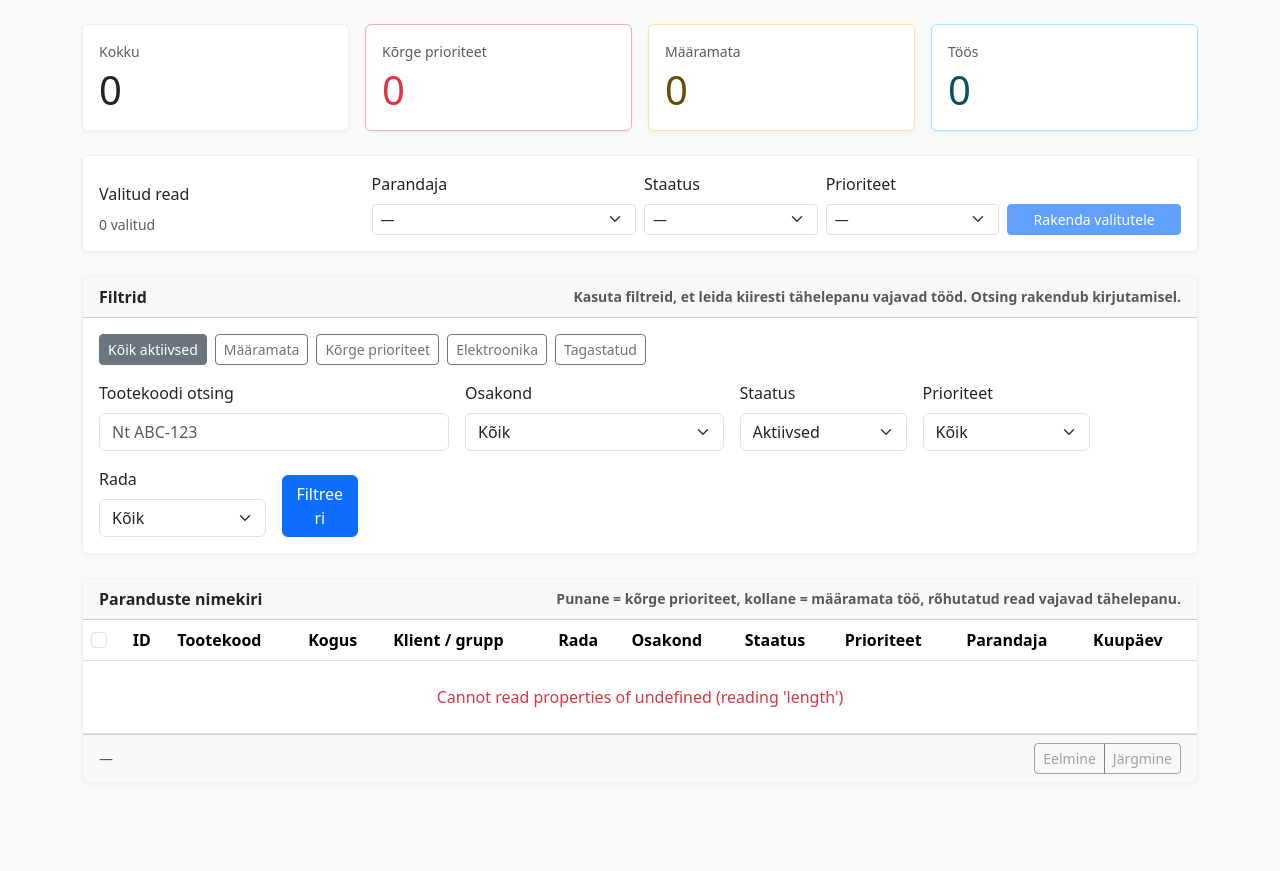
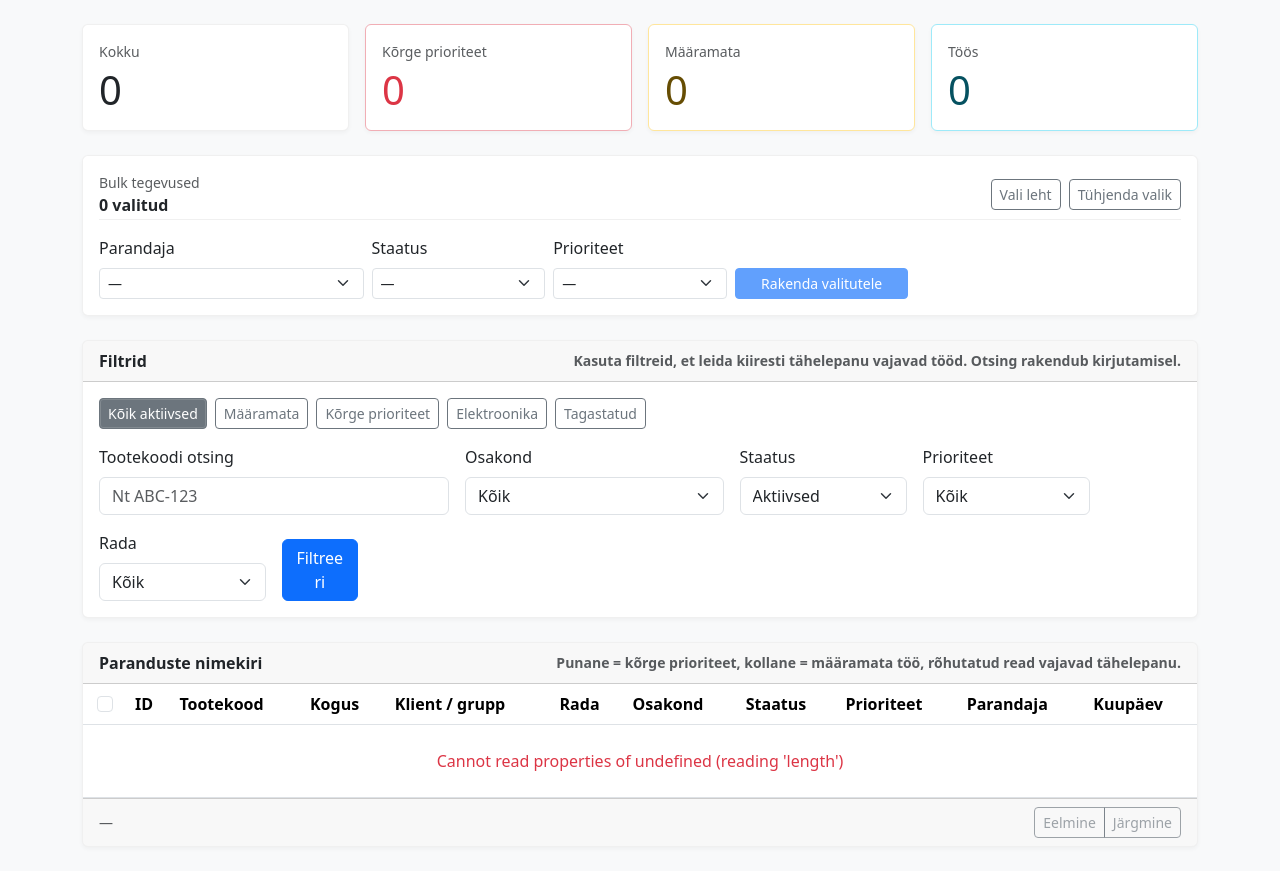
Before and after one commit to jarmo164/RepairPlan, a Django app: page /repairs/ in a window 1280 px wide. Shown: the part 158-1029 px from the top of the page. Before the commit the page ends 932 px from the top, so only its background shows below. Run offline with Django 5.2, Linux system fonts and the light colour scheme; the visitor is signed in with stand-in values (Sample User, id 1); data comes from the database, SQL or seed files in the repository; data that the repository does not hold is empty.

Commit message:
refactor: improve bulk toolbar ux

```diff
--- a/static/css/app.css
+++ b/static/css/app.css
@@ -245,3 +245,30 @@ body {
 .operations-inline-form .btn {
   white-space: nowrap;
 }
+
+.bulk-toolbar-card {
+  position: sticky;
+  top: 0.75rem;
+  z-index: 10;
+  transition: box-shadow 0.15s ease, border-color 0.15s ease, transform 0.15s ease;
+}
+
+.bulk-toolbar-card--active {
+  border-color: rgba(13,110,253,.25);
+  box-shadow: 0 .5rem 1rem rgba(13,110,253,.08);
+}
+
+.bulk-toolbar-header {
+  padding-bottom: 0.15rem;
+  border-bottom: 1px solid rgba(0,0,0,.06);
+}
+
+#repairs-list-table thead th:first-child,
+#repairs-list-table tbody td:first-child {
+  width: 2.75rem;
+  text-align: center;
+}
+
+.quick-filter-btn.btn-secondary {
+  box-shadow: inset 0 0 0 1px rgba(255,255,255,.15);
+}
--- a/templates/repairs/repair_list.html
+++ b/templates/repairs/repair_list.html
@@ -50,14 +50,20 @@
 
 <div id="repairs-feedback" class="mb-3"></div>
 
-<div class="card section-card mb-4">
+<div class="card section-card mb-4 bulk-toolbar-card" id="bulk-toolbar-card">
   <div class="card-body py-3">
+    <div class="d-flex justify-content-between align-items-center flex-wrap gap-2 mb-3 bulk-toolbar-header">
+      <div>
+        <div class="small text-body-secondary">Bulk tegevused</div>
+        <div class="fw-semibold" id="bulk-selection-count">0 valitud</div>
+      </div>
+      <div class="d-flex flex-wrap gap-2">
+        <button class="btn btn-sm btn-outline-secondary" type="button" id="bulk-select-page-btn">Vali leht</button>
+        <button class="btn btn-sm btn-outline-secondary" type="button" id="bulk-clear-btn">Tühjenda valik</button>
+      </div>
+    </div>
     <div class="row g-2 align-items-end">
-      <div class="col-md-3">
-        <label class="form-label">Valitud read</label>
-        <div class="small text-body-secondary" id="bulk-selection-count">0 valitud</div>
-      </div>
-      <div class="col-md-3">
+      <div class="col-md-3 d-none d-md-block">
         <label class="form-label">Parandaja</label>
         <select class="form-select form-select-sm" id="bulk-assigned-to">
           <option value="">—</option>
@@ -204,6 +210,9 @@
   const bulkStatus = document.getElementById('bulk-status');
   const bulkPriority = document.getElementById('bulk-priority');
   const bulkApplyBtn = document.getElementById('bulk-apply-btn');
+  const bulkSelectPageBtn = document.getElementById('bulk-select-page-btn');
+  const bulkClearBtn = document.getElementById('bulk-clear-btn');
+  const bulkToolbarCard = document.getElementById('bulk-toolbar-card');
   const assigneeChoices = {{ assignee_choices_json|safe }};
   let currentPage = 1;
   let selectedRepairIds = new Set();
@@ -284,7 +293,17 @@
   function updateBulkState() {
     bulkSelectionCount.textContent = `${selectedRepairIds.size} valitud`;
     bulkApplyBtn.disabled = selectedRepairIds.size === 0;
+    bulkToolbarCard.classList.toggle('bulk-toolbar-card--active', selectedRepairIds.size > 0);
+    if (bulkClearBtn) bulkClearBtn.disabled = selectedRepairIds.size === 0;
+
     const pageCheckboxes = Array.from(document.querySelectorAll('.repair-select-checkbox'));
+    const selectedOnPage = pageCheckboxes.filter((el) => el.checked).length;
+
+    if (bulkSelectPageBtn) {
+      bulkSelectPageBtn.disabled = pageCheckboxes.length === 0;
+      bulkSelectPageBtn.textContent = selectedOnPage === pageCheckboxes.length && pageCheckboxes.length > 0 ? 'Vali leht ✓' : 'Vali leht';
+    }
+
     if (selectAllCheckbox) {
       selectAllCheckbox.checked = pageCheckboxes.length > 0 && pageCheckboxes.every((el) => el.checked);
       selectAllCheckbox.indeterminate = pageCheckboxes.some((el) => el.checked) && !selectAllCheckbox.checked;
@@ -391,6 +410,26 @@
     showFeedback('Filtrid lähtestatud.');
   });
 
+  function selectCurrentPage() {
+    Array.from(document.querySelectorAll('.repair-select-checkbox')).forEach((checkbox) => {
+      checkbox.checked = true;
+      selectedRepairIds.add(Number(checkbox.value));
+    });
+    updateBulkState();
+  }
+
+  function clearSelection() {
+    selectedRepairIds.clear();
+    Array.from(document.querySelectorAll('.repair-select-checkbox')).forEach((checkbox) => {
+      checkbox.checked = false;
+    });
+    if (selectAllCheckbox) {
+      selectAllCheckbox.checked = false;
+      selectAllCheckbox.indeterminate = false;
+    }
+    updateBulkState();
+  }
+
   bulkAssignedTo.innerHTML = ['<option value="">—</option>', ...assigneeChoices.map((item) => `<option value="${item.id}">${item.label}</option>`)].join('');
 
   if (selectAllCheckbox) {
@@ -406,6 +445,8 @@
   }
 
   bulkApplyBtn.addEventListener('click', applyBulkUpdate);
+  if (bulkSelectPageBtn) bulkSelectPageBtn.addEventListener('click', selectCurrentPage);
+  if (bulkClearBtn) bulkClearBtn.addEventListener('click', clearSelection);
 
   quickFilterButtons.forEach((btn) => {
     btn.addEventListener('click', () => applyQuickFilter(btn.dataset.quickFilter));
```
